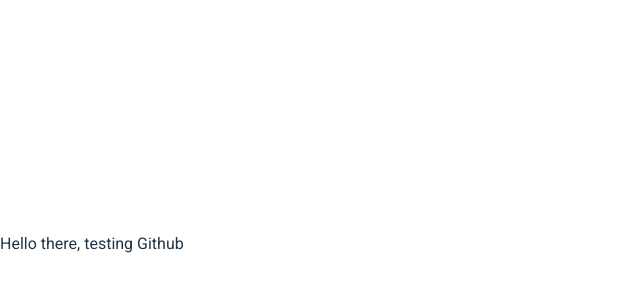
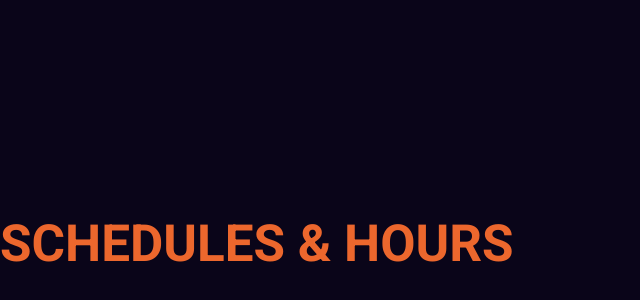
Before and after one commit to luisgcode/crowdMeterSystem, a React (Vite) app: page / in a window 1280 px wide. Shown: the part 156-456 px from the top of the page, without its empty margins (0-640 px from the left). Built offline with nearby package versions, Linux system fonts and the light colour scheme.

Commit message:
Starting the component design

```diff
--- a/src/App.css
+++ b/src/App.css
@@ -13,12 +13,8 @@ body {
   font-style: normal;
   font-size: 1.6rem;
   font-family: "Roboto", sans-serif;
-  font-style: normal;
+  background-color: #0a0519;
 }
-
-/*
-
-*/
 
 img,
 picture,
--- a/src/crowdMeter/Crowdmeter.jsx
+++ b/src/crowdMeter/Crowdmeter.jsx
@@ -2,7 +2,13 @@ import React from "react";
 import "./Crowdmeter";
 
 const Crowdmeter = () => {
-  return <div className="card">Hello there, testing Github</div>;
+  return (
+    <div className="container">
+      <h1 className="title text-titleColor uppercase font-bold">
+        Schedules & hours
+      </h1>
+    </div>
+  );
 };
 
 export default Crowdmeter;
```
